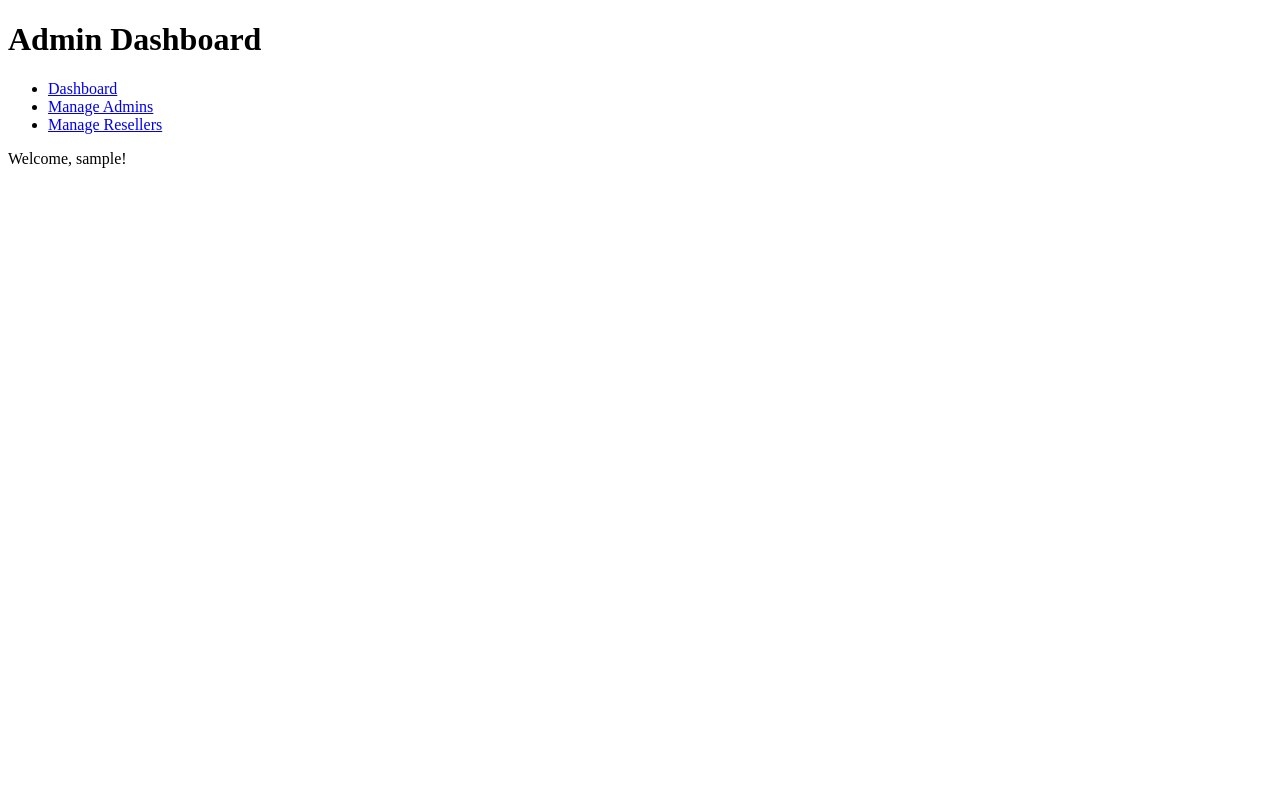
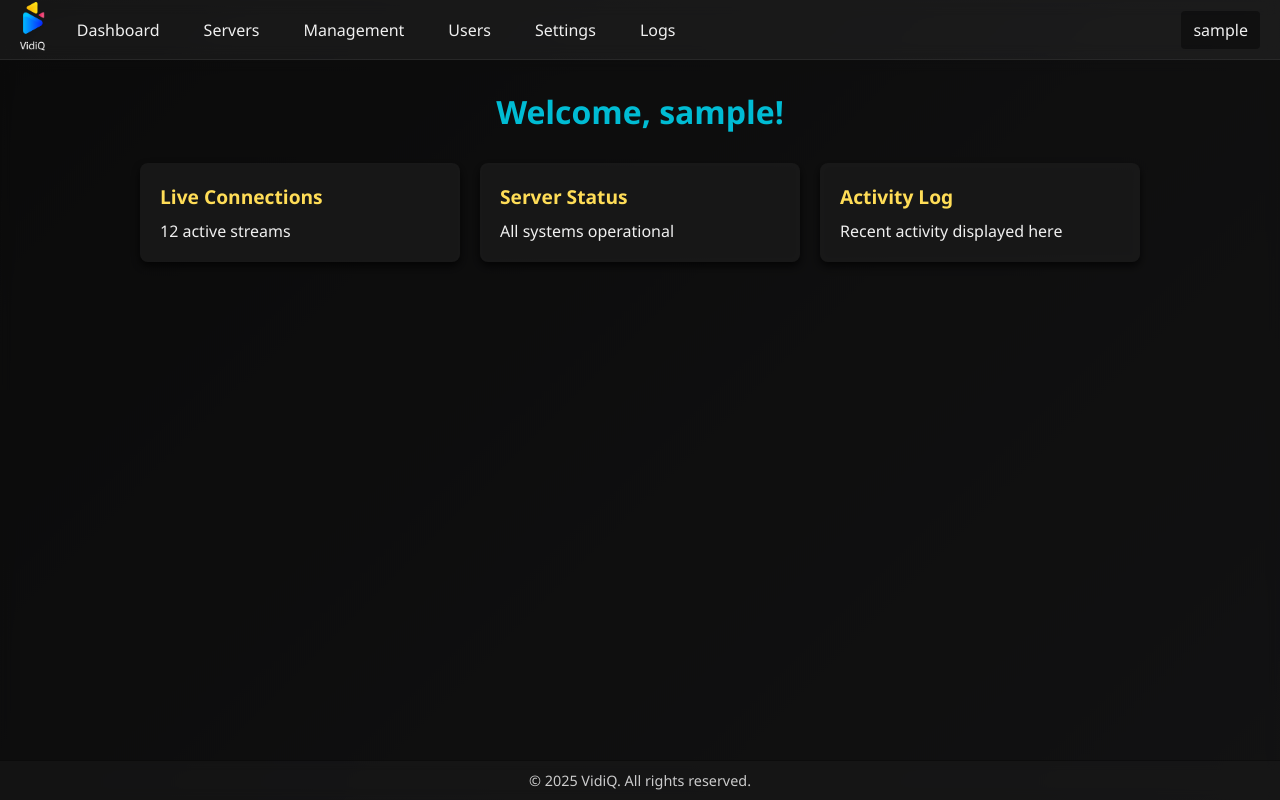
Before and after one commit to XProject-hub/VidiQ, a PHP site: page /dashboard.php in a window 1280 px wide. Run offline with PHP 8.4, Linux system fonts and the light colour scheme; the visitor is signed in with stand-in values (Sample User, id 1).

Commit message:
dashboard, style

```diff
--- a/admin/assets/css/style.css
+++ b/admin/assets/css/style.css
@@ -0,0 +1,174 @@
+/* RESET */
+*, *::before, *::after {
+    margin: 0;
+    padding: 0;
+    box-sizing: border-box;
+  }
+
+  /* GLOBAL */
+  html, body {
+    height: 100%;
+    font-family: "Segoe UI", Tahoma, Geneva, Verdana, sans-serif;
+    color: #f0f0f0;
+    /* Vibrant dark gradient background */
+    background: linear-gradient(135deg, #121212 0%, #1e1e1f 100%);
+    overflow-x: hidden;
+  }
+  a {
+    text-decoration: none;
+    color: inherit;
+  }
+
+  /* HEADER */
+  .header {
+    display: flex;
+    justify-content: space-between;
+    align-items: center;
+    height: 60px;
+    padding: 0 20px;
+    background: rgba(31, 31, 31, 0.4);
+    backdrop-filter: blur(8px);
+    border-bottom: 1px solid rgba(51, 51, 51, 0.6);
+  }
+
+  /* LEFT SECTION: Logo + Navigation */
+  .left-section {
+    display: flex;
+    align-items: center;
+    gap: 20px;
+  }
+  .left-section .logo img {
+    height: 50px; /* Adjust if needed */
+    width: auto;
+  }
+  .nav-links ul {
+    list-style: none;
+    display: flex;
+    gap: 20px;
+    white-space: nowrap;
+    flex-wrap: nowrap;
+  }
+  .nav-links ul li a {
+    padding: 8px 12px;
+    border-radius: 4px;
+    transition: background 0.3s, color 0.3s;
+  }
+  .nav-links ul li a:hover {
+    background: rgba(0, 188, 212, 0.3); /* Cyan-based hover background */
+    color: #ff4081; /* Warm coral accent */
+  }
+
+  /* USER INFO (Right Side) */
+  .user-info {
+    position: relative;
+    display: flex;
+    align-items: center;
+    cursor: pointer;
+  }
+  .user-name {
+    padding: 8px 12px;
+    border-radius: 4px;
+    background: rgba(0, 0, 0, 0.4);
+    transition: background 0.3s;
+  }
+  .user-name:hover {
+    background: rgba(0, 0, 0, 0.6);
+  }
+  .user-info .dropdown {
+    display: none;
+    position: absolute;
+    right: 0;
+    top: 60px;
+    background: rgba(0, 0, 0, 0.8);
+    backdrop-filter: blur(6px);
+    border: 1px solid rgba(0, 0, 0, 0.4);
+    border-radius: 4px;
+    min-width: 140px;
+    padding: 10px 0;
+    z-index: 100;
+  }
+  .user-info:hover .dropdown {
+    display: block;
+  }
+  .user-info .dropdown li a {
+    display: block;
+    padding: 8px 12px;
+    transition: background 0.3s;
+  }
+  .user-info .dropdown li a:hover {
+    background: rgba(0, 188, 212, 0.3);
+    color: #ff4081;
+  }
+
+  /* MAIN CONTENT */
+  .main-content {
+    min-height: calc(100vh - 60px);
+    padding: 30px 20px;
+    background: rgba(0, 0, 0, 0.4);
+    backdrop-filter: blur(6px);
+  }
+  .main-content h1 {
+    text-align: center;
+    margin-bottom: 30px;
+    font-size: 2rem;
+    color: #00bcd4; /* Cyan accent */
+  }
+
+  /* WIDGETS */
+  .widgets {
+    display: flex;
+    flex-wrap: wrap;
+    gap: 20px;
+    justify-content: center;
+  }
+  .widget {
+    background: rgba(31, 31, 31, 0.7);
+    backdrop-filter: blur(4px);
+    padding: 20px;
+    border-radius: 8px;
+    box-shadow: 0 4px 8px rgba(0, 0, 0, 0.7);
+    flex: 1 1 220px;
+    max-width: 320px;
+    transition: transform 0.3s ease;
+  }
+  .widget:hover {
+    transform: translateY(-4px);
+  }
+  .widget h2 {
+    margin-bottom: 10px;
+    font-size: 1.2rem;
+    color: #ffdd57; /* Bright neon yellow accent */
+  }
+  .widget p {
+    font-size: 1rem;
+  }
+
+  /* FOOTER */
+  .footer {
+    background: rgba(31, 31, 31, 0.4);
+    backdrop-filter: blur(6px);
+    border-top: 1px solid rgba(0, 0, 0, 0.4);
+    text-align: center;
+    padding: 10px 20px;
+    font-size: 0.9rem;
+    color: #ccc;
+    position: fixed;
+    bottom: 0;
+    width: 100%;
+  }
+
+  /* RESPONSIVE */
+  @media (max-width: 768px) {
+    .header {
+      flex-direction: column;
+      gap: 10px;
+    }
+    .nav-links ul {
+      flex-direction: column;
+      gap: 10px;
+    }
+    .main-content {
+      padding: 20px 10px;
+      min-height: auto;
+    }
+  }
--- a/admin/dashboard.php
+++ b/admin/dashboard.php
@@ -1,32 +1,71 @@
 <?php
 session_start();
+// Restrict access to admin users
 if (!isset($_SESSION['user_id']) || $_SESSION['role'] !== 'admin') {
-    header("Location: /public/index.php");
+    header("Location: /index.php");
     exit;
 }
+$username = $_SESSION['username'] ?? 'admin';
 ?>
 <!DOCTYPE html>
 <html lang="en">
 <head>
   <meta charset="UTF-8">
-    <title>Admin Dashboard - VidiQ</title>
-    <link rel="stylesheet" href="/assets/css/style.css">
+  <title>VidiQ Admin Dashboard</title>
+  <meta name="viewport" content="width=device-width, initial-scale=1.0">
+  <!-- External CSS file for styling -->
+  <link rel="stylesheet" href="/admin/assets/css/style.css">
 </head>
 <body>
-    <header>
-        <h1>Admin Dashboard</h1>
-        <nav>
+  <!-- HEADER with horizontal navigation and user dropdown -->
+  <header class="header">
+    <div class="left-section">
+      <div class="logo">
+        <!-- Logo from /admin/assets/images/logo.png -->
+        <img src="/admin/assets/images/logo.png" alt="VidiQ Logo">
+      </div>
+      <nav class="nav-links">
         <ul>
           <li><a href="/admin/dashboard.php">Dashboard</a></li>
-                <li><a href="/admin/manage_admins.php">Manage Admins</a></li>
-                <li><a href="/admin/manage_resellers.php">Manage Resellers</a></li>
-                <!-- Other admin links -->
+          <li><a href="#">Servers</a></li>
+          <li><a href="#">Management</a></li>
+          <li><a href="#">Users</a></li>
+          <li><a href="#">Settings</a></li>
+          <li><a href="#">Logs</a></li>
         </ul>
       </nav>
+    </div>
+    <div class="user-info">
+      <span class="user-name"><?php echo htmlspecialchars($username); ?></span>
+      <ul class="dropdown">
+        <li><a href="#">Profile</a></li>
+        <li><a href="#">Account</a></li>
+        <li><a href="#">Logout</a></li>
+      </ul>
+    </div>
   </header>
-    <main>
-        <p>Welcome, <?php echo htmlspecialchars($_SESSION['username']); ?>!</p>
-        <!-- Additional dashboard content here -->
-    </main>
+
+  <!-- MAIN CONTENT -->
+  <div class="main-content">
+    <h1>Welcome, <?php echo htmlspecialchars($username); ?>!</h1>
+    <div class="widgets">
+      <div class="widget">
+        <h2>Live Connections</h2>
+        <p>12 active streams</p>
+      </div>
+      <div class="widget">
+        <h2>Server Status</h2>
+        <p>All systems operational</p>
+      </div>
+      <div class="widget">
+        <h2>Activity Log</h2>
+        <p>Recent activity displayed here</p>
+      </div>
+    </div>
+  </div>
+
+  <footer class="footer">
+    <p>&copy; <?php echo date("Y"); ?> VidiQ. All rights reserved.</p>
+  </footer>
 </body>
 </html>
```
Also changed, not shown: admin/assets/images/logo.png (added). Lines whose indentation alone changed are shown as unchanged.
